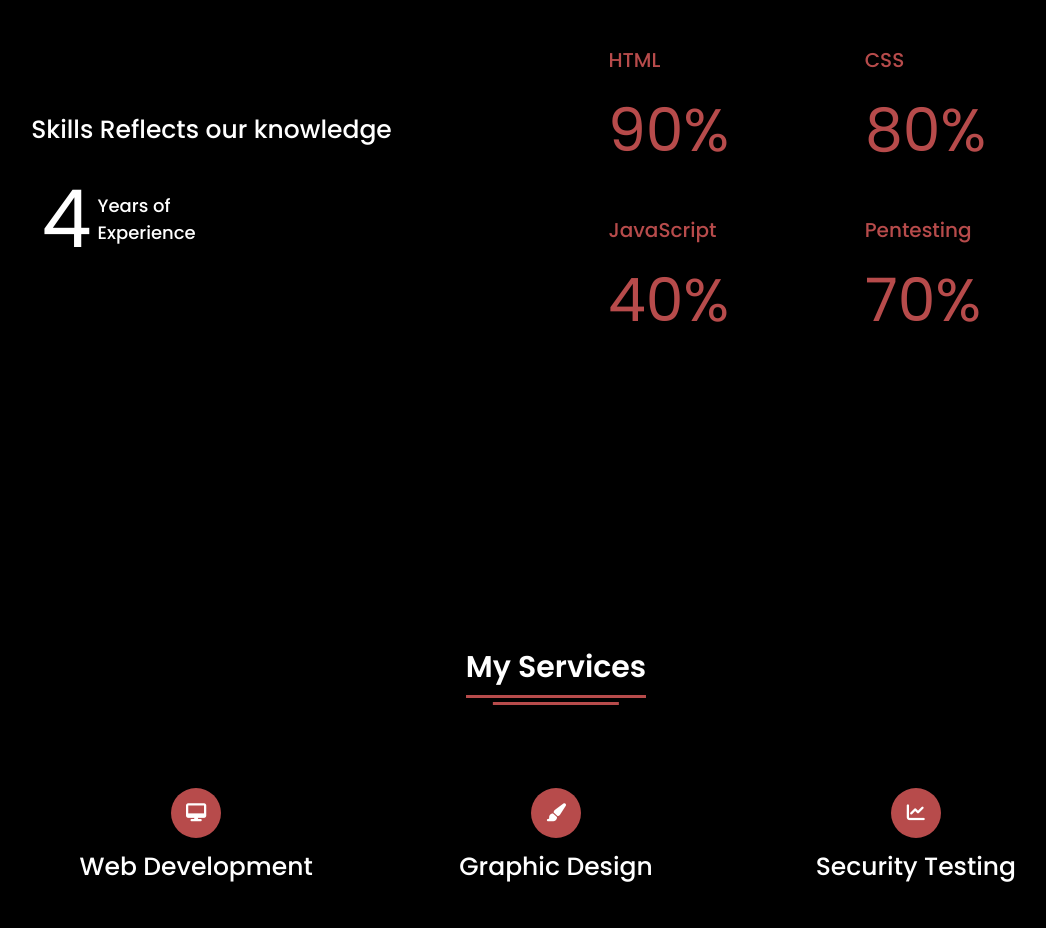
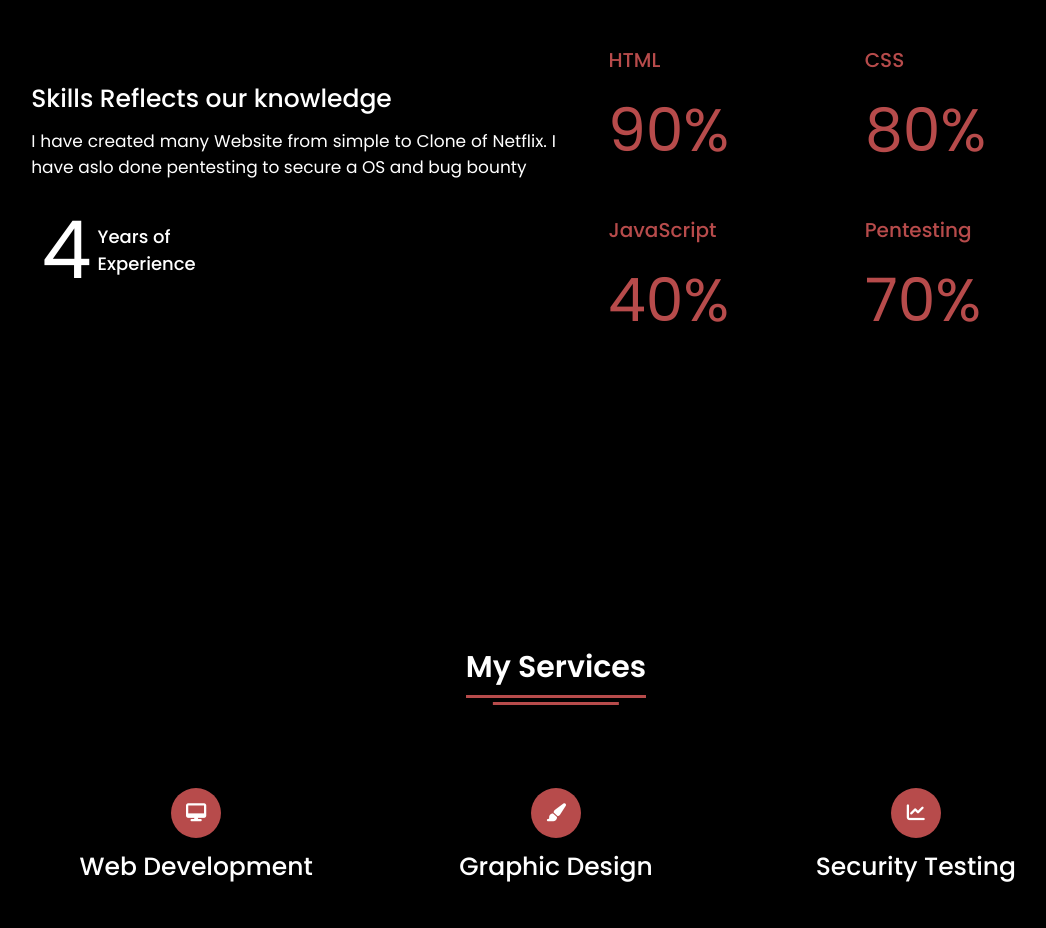
Before and after one commit to Deedsgit/Portfolio, a plain HTML site: page index.html in a window 1280 px wide. Shown: the part 1040-1968 px from the top of the page, without its empty margins (84-1130 px from the left). Drawn offline with nearby package versions, Linux system fonts and the light colour scheme.

Commit message:
Updated index.html

```diff
--- a/index.html
+++ b/index.html
@@ -71,7 +71,7 @@
             <div class="topic" data-aos="fade-right" data-aos-duration="1200" data-aos-delay="400">
               Skills Reflects our knowledge
             </div>
-            <p data-aos="fade-right"></p>
+            <p data-aos="fade-right"> I have created many Website from simple to Clone of Netflix. I have aslo done pentesting to secure a OS and bug bounty </p>
             <div class="experience" data-aos="fade-up" data-aos-duration="1200" data-aos-delay="600">
               <div class="num">4</div>
               <div class="exp">
```
